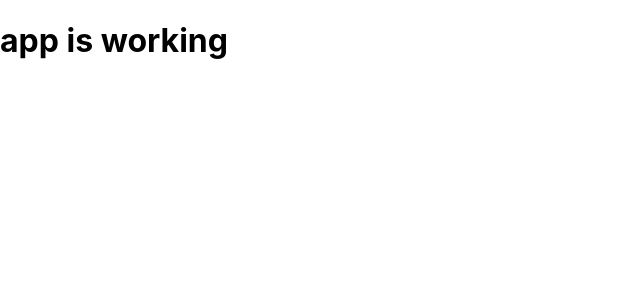
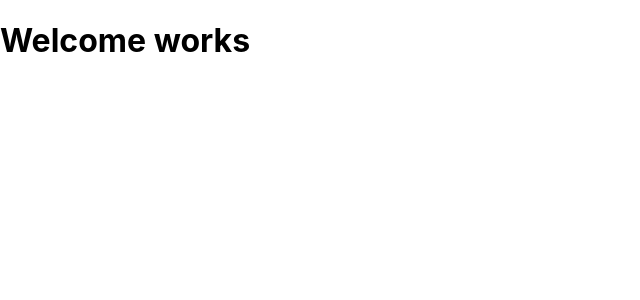
Before and after one commit to bkiggen/typerSpace, a React (Create React App) app: page / in a window 1280 px wide. Shown: the top 300 px of the page, without its empty margins (0-640 px from the left). Built offline with nearby package versions, Linux system fonts and the light colour scheme.

Commit message:
update dev server to include all necessary dependencies

```diff
--- a/package.json
+++ b/package.json
@@ -3,10 +3,11 @@
   "version": "0.1.0",
   "private": true,
   "dependencies": {
+    "html-webpack-plugin": "^3.2.0",
     "react": "^16.6.3",
     "react-dom": "^16.6.3",
+    "react-redux": "^6.0.0",
     "react-router-dom": "^4.0.0",
-    "react-redux": "^6.0.0",
     "react-scripts": "2.1.1",
     "redux": "^3.7.2",
     "redux-thunk": "^2.2.0",
--- a/src/components/App.jsx
+++ b/src/components/App.jsx
@@ -1,5 +1,9 @@
 import React, { Component } from 'react';
 import './App.css';
+import Error404 from './Error404';
+import { Switch, Route, withRouter } from 'react-router-dom';
+import { connect } from 'react-redux';
+import Welcome from './Welcome';
 
 class App extends Component {
 
@@ -20,10 +24,14 @@ class App extends Component {
   render() {
     return (
       <div className="App">
-      <h1>app is working</h1>
+        <Switch>
+          <Route exact path='/' render={()=><Welcome />} />
+          <Route component={Error404} />
+        </Switch>
       </div>
     );
   }
 }
 
+
 export default App;
--- /dev/null
+++ b/src/components/Error404.jsx
@@ -0,0 +1,18 @@
+import React from 'react';
+import PropTypes from 'prop-types';
+import { Link } from 'react-router-dom';
+
+function Error404(props){
+  return (
+    <div>
+      <h2>The page {props.location.pathname} does not exist!</h2>
+      <h3>Would you like to return <Link to="/">home</Link> instead?</h3>
+    </div>
+  );
+}
+
+Error404.propTypes = {
+  location: PropTypes.object
+};
+
+export default Error404;
--- a/src/components/welcome.jsx
+++ b/src/components/welcome.jsx
@@ -0,0 +1,13 @@
+import React from 'react';
+import PropTypes from 'prop-types';
+
+function Welcome(props){
+  return (
+    <div>
+      <h1>Welcome works</h1>
+    </div>
+  );
+}
+
+
+export default Welcome;
--- /dev/null
+++ b/src/constants/actionTypes.js
@@ -0,0 +1 @@
+// export const ADD_TICKET = 'ADD_TICKET'; example
--- /dev/null
+++ b/src/constants/index.js
@@ -0,0 +1,5 @@
+import * as types from './ActionTypes';
+
+export default {
+  c: types
+};
--- a/src/index.js
+++ b/src/index.js
@@ -9,7 +9,27 @@ import { Provider } from 'react-redux';
 import rootReducer from './reducers/index';
 import thunkMiddleware from 'redux-thunk';
 
+const store = createStore(rootReducer, applyMiddleware(thunkMiddleware));
 
-ReactDOM.render(<App />, document.getElementById('root'));
+const render = (Component) => {
+  ReactDOM.render(
+    <HashRouter>
+      <Provider store={store}>
+        <Component/>
+      </Provider>
+    </HashRouter>,
+    document.getElementById('root')
+  );
+}
+
+render(App);
+
+/*eslint-disable */
+if (module.hot) {
+  module.hot.accept('./components/App', () => {
+    render(App);
+  });
+}
+/*eslint-enable */
 
 serviceWorker.unregister();
--- a/src/reducers/index.jsx
+++ b/src/reducers/index.jsx
@@ -1,4 +1,5 @@
 import { combineReducers } from 'redux';
+import initialReducer from './initialReducer';
 
 const rootReducer = combineReducers({
 
```
Also changed, not shown: src/reducers/initialReducer.js (added), template.ejs (added), 1 other file (tests, documents, lock files or other folders).
